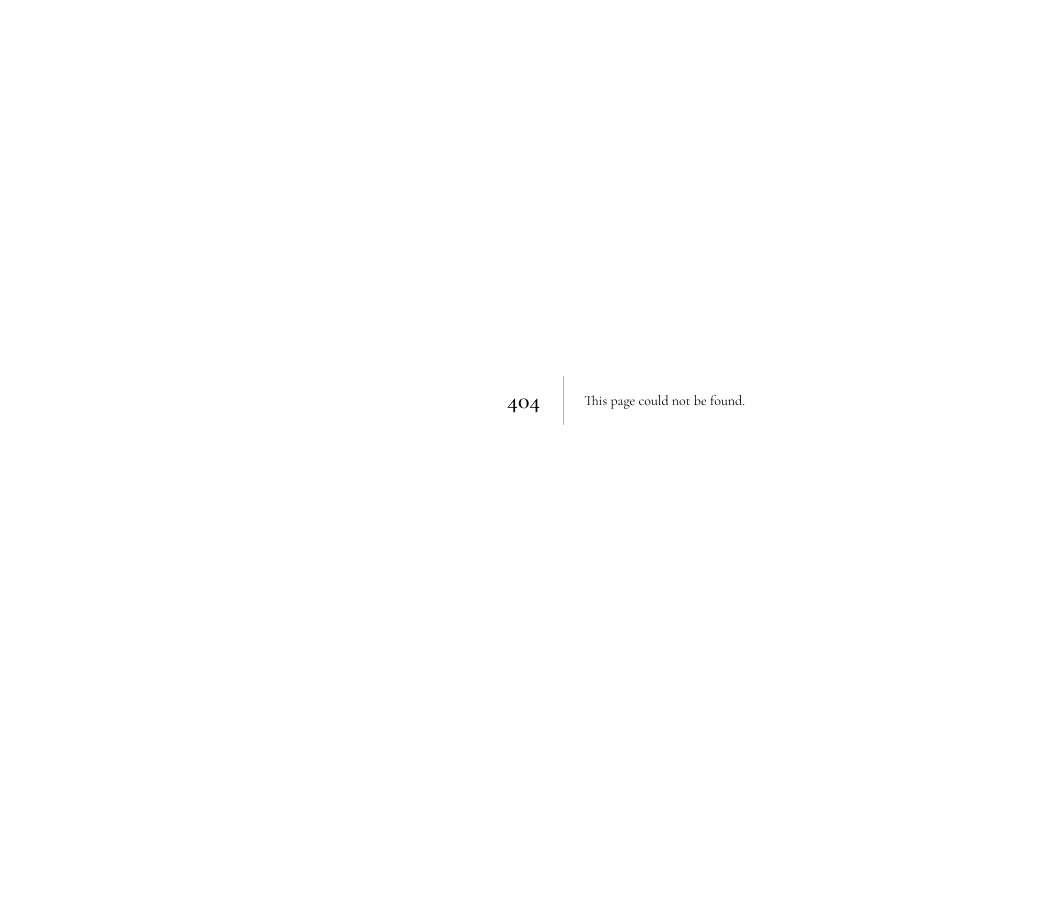
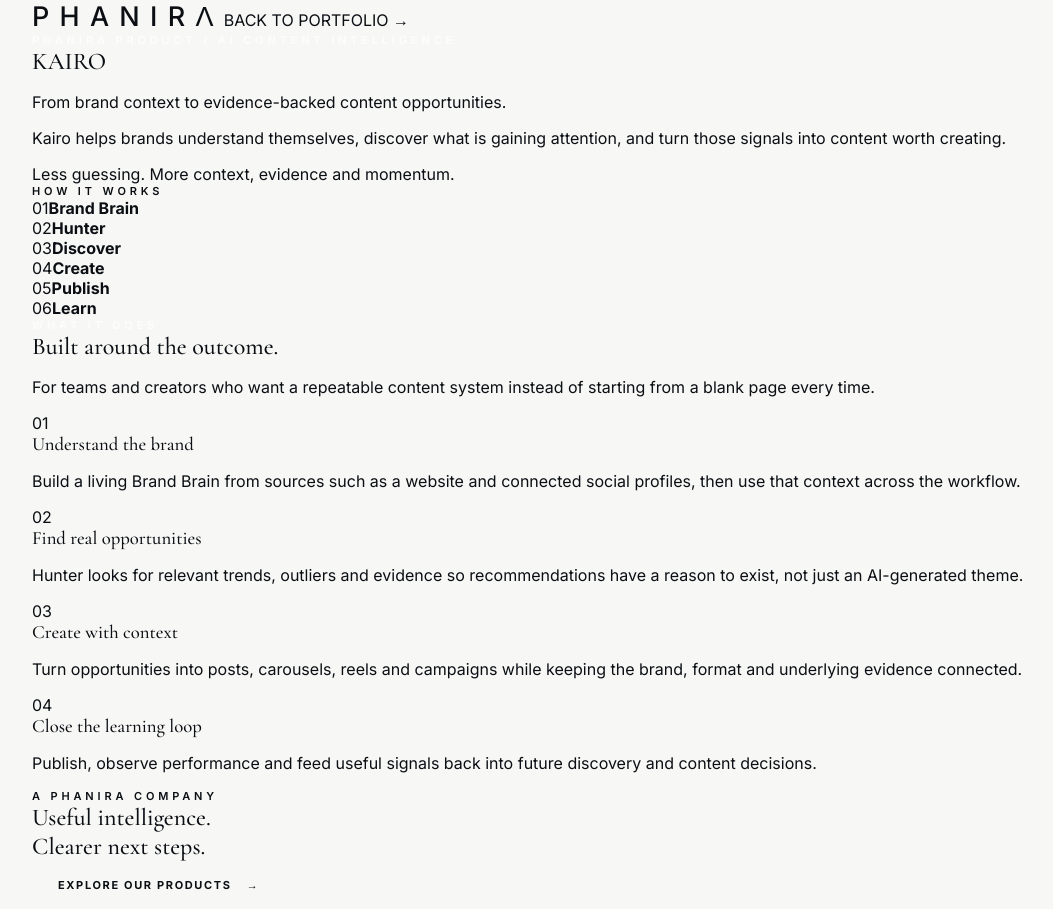
Before and after one commit to ksazid/phanira, a Next.js app: page /products/kairo in a window 1280 px wide. Before the commit this address had no page. Shown: the whole page, without its empty margins (14-1067 px from the left). Before the commit the page ends 800 px from the top, so only its background shows below. Built offline with nearby package versions, Linux system fonts and the light colour scheme.

Commit message:
Add Kairo product detail page

```diff
--- /dev/null
+++ b/app/products/kairo/page.tsx
@@ -0,0 +1,39 @@
+import type { Metadata } from "next";
+import ProductDetail from "../ProductDetail";
+
+export const metadata: Metadata = {
+  title: "Kairo — Phanira",
+  description: "Kairo is AI content intelligence that turns brand context and live discovery into evidence-backed content opportunities.",
+};
+
+export default function KairoPage() {
+  return (
+    <ProductDetail
+      name="KAIRO"
+      category="AI CONTENT INTELLIGENCE"
+      headline="From brand context to evidence-backed content opportunities."
+      intro="Kairo helps brands understand themselves, discover what is gaining attention, and turn those signals into content worth creating."
+      promise="Less guessing. More context, evidence and momentum."
+      steps={["Brand Brain", "Hunter", "Discover", "Create", "Publish", "Learn"]}
+      audience="For teams and creators who want a repeatable content system instead of starting from a blank page every time."
+      capabilities={[
+        {
+          title: "Understand the brand",
+          body: "Build a living Brand Brain from sources such as a website and connected social profiles, then use that context across the workflow.",
+        },
+        {
+          title: "Find real opportunities",
+          body: "Hunter looks for relevant trends, outliers and evidence so recommendations have a reason to exist, not just an AI-generated theme.",
+        },
+        {
+          title: "Create with context",
+          body: "Turn opportunities into posts, carousels, reels and campaigns while keeping the brand, format and underlying evidence connected.",
+        },
+        {
+          title: "Close the learning loop",
+          body: "Publish, observe performance and feed useful signals back into future discovery and content decisions.",
+        },
+      ]}
+    />
+  );
+}
```
